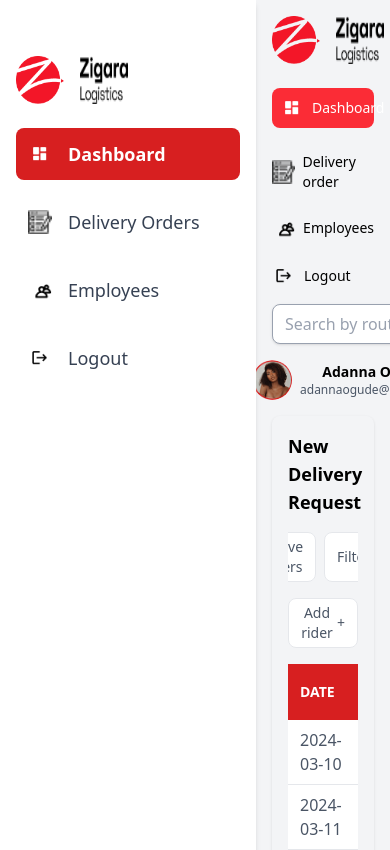
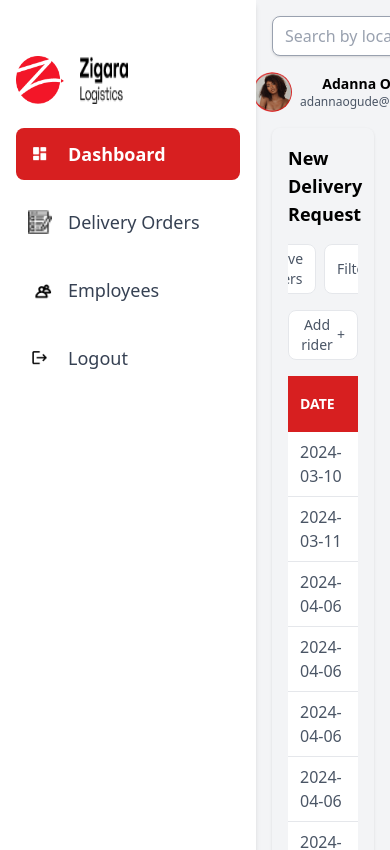
Before and after one commit to PECULIAR-AMY/Zigara, a React (Vite) app in the folder zigara-app/: page /admin in a window 390 px wide. Shown: the top 850 px of the page. Built offline with nearby package versions, Linux system fonts and the light colour scheme.

Commit message:
new commit

```diff
--- a/zigara-app/src/App.tsx
+++ b/zigara-app/src/App.tsx
@@ -5,6 +5,7 @@
 import NewOrder from "./components/NewOrder";
 import Notification from "./components/Notification";
 import NavBar from "./components/NavBar";
+import LogOut from "./components/LogOut";
 
 const App: React.FC = () => {
   return (
@@ -18,6 +19,7 @@
           <Route path="/new-order" element={<NewOrder />} />
           <Route path="/admin" element={<Admin />} />
           <Route path="/notification" element={<Notification />} />
+          <Route path="/logout" element={<LogOut />} />
         </Routes>
       </div>
     </div>
--- a/zigara-app/src/components/Admin.tsx
+++ b/zigara-app/src/components/Admin.tsx
@@ -1,10 +1,4 @@
 import React from "react";
-import ZigLogo from "../assets/Logo (1).png";
-import ZigText from "../assets/Vector (1).png";
-import DashImage from "../assets/Icon - Dashboard.png";
-import DeliveryImage from "../assets/Group 237566.png";
-import User from "../assets/user 1 (1).png";
-import Logout from "../assets/Icon - Logout.png";
 import SearchBar from "../components/SearhBar";
 import { Bell } from "lucide-react";
 import Girl from "../assets/81.png";
@@ -15,34 +9,6 @@
   return (
     <div className="p-4 sm:p-6 md:p-10">
       <div className="flex flex-col md:flex-row gap-4 md:gap-8 lg:gap-40">
-        {/* Sidebar */}
-        <div className="w-full md:w-64">
-          <div className="flex gap-4 items-center">
-            <img src={ZigLogo} alt="Zig Logo" className="w-12 h-12 md:w-18 md:h-37.7" />
-            <img src={ZigText} alt="Zig Text" className="w-12 h-12 md:w-18 md:h-37.7" />
-          </div>
-
-          <div className="bg-red-500 flex items-center rounded-lg p-2 md:p-3 gap-2 md:gap-4 mt-6 md:mt-20">
-            <img src={DashImage} alt="Dash" className="w-6 h-6 md:w-10 md:h-37.7" />
-            <h1 className="text-sm md:text-base text-white">Dashboard</h1>
-          </div>
-
-          <div className="flex items-center gap-2 md:gap-4 mt-6 md:mt-20">
-            <img src={DeliveryImage} alt="Delivery" className="w-6 h-6 md:w-10 md:h-10" />
-            <h1 className="text-sm md:text-base">Delivery order</h1>
-          </div>
-
-          <div className="flex items-center gap-2 md:gap-4 mt-6 md:mt-20">
-            <img src={User} alt="user" className="w-6 h-6 md:w-10 md:h-10" />
-            <h1 className="text-sm md:text-base">Employees</h1>
-          </div>
-
-          <div className="flex items-center gap-2 md:gap-4 mt-6 md:mt-20">
-            <img src={Logout} alt="Logout" className="w-6 h-6 md:w-10 md:h-10" />
-            <h1 className="text-sm md:text-base">Logout</h1>
-          </div>
-        </div>
-
         {/* Main Content */}
         <div className="w-full">
           {/* Header */}
--- a/zigara-app/src/components/NewOrder.tsx
+++ b/zigara-app/src/components/NewOrder.tsx
@@ -1,11 +1,5 @@
 import React, { useState, useEffect } from "react";
-import { Link } from "react-router-dom"; // Import Link from react-router-dom
-import ZigLogo from "../assets/Logo (1).png";
-import ZigText from "../assets/Vector (1).png";
-import DashImage from "../assets/Icon - Dashboard.png";
-import DeliveryImage from "../assets/Group 237566.png";
-import User from "../assets/user 1 (1).png";
-import Logout from "../assets/Icon - Logout.png";
+
 import AdminData from "../components/data/AdminData.tsx"; // Ensure the path is correct
 import Girl from "../assets/81.png";
 import Vector from "../assets/Vector (5).png";
@@ -101,35 +95,6 @@
   return (
     <div className="p-4 sm:p-6 md:p-10 bg-gray-100 min-h-screen">
       <div className="flex flex-col md:flex-row gap-4 md:gap-8">
-        {/* Sidebar */}
-        <div className="w-full md:w-64 bg-white p-4 md:p-6 rounded-lg shadow-md">
-          <div className="flex gap-4 items-center">
-            <img src={ZigLogo} alt="Zig Logo" className="w-8 h-8 md:w-12 md:h-12" />
-            <img src={ZigText} alt="Zig Text" className="w-8 h-8 md:w-12 md:h-12" />
-          </div>
-
-          <div className="mt-6 md:mt-10 space-y-4 md:space-y-6">
-            <Link to="/dashboard" className="flex items-center gap-4 p-2 md:p-3 bg-[#D71F20] rounded-lg">
-              <img src={DashImage} alt="Dashboard" className="w-5 h-5 md:w-6 md:h-6" />
-              <h1 className="text-sm md:text-lg font-semibold text-white">Dashboard</h1>
-            </Link>
-
-            <div className="flex items-center gap-4 p-2 md:p-3 hover:bg-gray-50 rounded-lg cursor-pointer">
-              <img src={DeliveryImage} alt="Delivery" className="w-5 h-5 md:w-6 md:h-6" />
-              <h1 className="text-sm md:text-lg text-gray-700">Delivery Orders</h1>
-            </div>
-
-            <div className="flex items-center gap-4 p-2 md:p-3 hover:bg-gray-50 rounded-lg cursor-pointer">
-              <img src={User} alt="User" className="w-5 h-5 md:w-6 md:h-6" />
-              <h1 className="text-sm md:text-lg text-gray-700">Employees</h1>
-            </div>
-
-            <div className="flex items-center gap-4 p-2 md:p-3 hover:bg-gray-50 rounded-lg cursor-pointer">
-              <img src={Logout} alt="Logout" className="w-5 h-5 md:w-6 md:h-6" />
-              <h1 className="text-sm md:text-lg text-gray-700">Logout</h1>
-            </div>
-          </div>
-        </div>
 
         {/* Main Content */}
         <div className="flex-1">
--- a/zigara-app/src/components/Notification.tsx
+++ b/zigara-app/src/components/Notification.tsx
@@ -60,8 +60,6 @@
     <div className="p-4 md:p-8 bg-gray-100 min-h-screen">
       <div className="flex flex-col md:flex-row gap-4 md:gap-8">
 
-
-        {/* Main Content */}
         <div className="flex-1">
           {/* Header */}
           <div className="flex flex-col md:flex-row justify-between items-center bg-white p-4 md:p-6 rounded-lg shadow-md gap-4 md:gap-0">
--- a/zigara-app/src/components/SearhBar.tsx
+++ b/zigara-app/src/components/SearhBar.tsx
@@ -7,26 +7,58 @@
 
 const SearchBar: React.FC<SearchBarProps> = ({ onSearch }) => {
   const [query, setQuery] = useState<string>("");
+  const [isModalOpen, setIsModalOpen] = useState<boolean>(false);
 
   const handleSearch = (e: React.ChangeEvent<HTMLInputElement>) => {
     const value = e.target.value;
     setQuery(value);
-    onSearch(value);
+  };
+
+  const handleSearchSubmit = () => {
+    if (query.trim()) {
+      onSearch(query); // Pass the query to the parent component
+    } else {
+      setIsModalOpen(true); // Show modal if the query is empty
+    }
+  };
+
+  const closeModal = () => {
+    setIsModalOpen(false);
   };
 
   return (
+    <div>
       <div className="flex items-center border border-gray-400 rounded-lg px-3 bg-white shadow-sm h-[40px] w-100">
         {/* Search Input */}
         <input
           type="text"
-        placeholder="Search by route or name"
+          placeholder="Search by location"
           value={query}
           onChange={handleSearch}
           className="w-full outline-none bg-transparent text-gray-800 placeholder-gray-400 h-full"
         />
 
         {/* Search Icon on the Right */}
+        <button onClick={handleSearchSubmit}>
           <SearchNormal1 size={20} color="red" className="ml-2" />
+        </button>
+      </div>
+
+      {/* Modal for empty query */}
+      {isModalOpen && (
+        <div className="fixed inset-0 flex items-center justify-center bg-black bg-opacity-50">
+          <div className="bg-white p-6 rounded-lg shadow-lg">
+            <h2 className="text-xl font-bold mb-4">Location Not Found</h2>
+            <p>Please enter a valid location.</p>
+            <button
+              onClick={closeModal}
+              className="mt-4 px-4 py-2 bg-red-500 text-white rounded-lg hover:bg-red-600"
+            >
+              Close
+            </button>
+          </div>
+        </div>
+      )}
     </div>
   );
 };
--- a/zigara-app/src/components/data/Orders.tsx
+++ b/zigara-app/src/components/data/Orders.tsx
@@ -5,10 +5,31 @@
   owner: string;
   package: string;
   receiver: string;
-    dropOff: string;
+  dropOffLocation: string; // Corrected property name to match the type
   status: string;
 };
 
+// List of possible drop-off locations
+const dropOffLocations: string[] = [
+  "16 Shomolu, Lagos",
+  "456 Elm St, City B",
+  "789 Oak St, City C",
+  "321 Pine St, City D",
+  "654 Maple St, City E",
+  "16 London road, Lekki",
+  "No 14 victoria island, Lagos",
+  "246 Walnut St, City H",
+  "No 8 Asabe street, Delta state",
+  "No 2 orile, oshodi Lagos",
+];
+
+// Function to get a random location from the list
+const getRandomLocation = (): string => {
+  const randomIndex = Math.floor(Math.random() * dropOffLocations.length);
+  return dropOffLocations[randomIndex];
+};
+
+// Orders array with random drop-off locations
 const orders: Order[] = [
   {
     date: "2024-03-10",
@@ -16,8 +37,8 @@
     owner: "Jane Smith",
     package: "Electronics",
     receiver: "Alice Brown",
-      dropOff: "yes",
-      status: "pending"
+    dropOffLocation: getRandomLocation(), // Randomly assigned location
+    status: "pending",
   },
   {
     date: "2024-03-11",
@@ -25,77 +46,71 @@
     owner: "David Lee",
     package: "Books",
     receiver: "Emily Davis",
-      dropOff: "no",
-      status: "delivered"
+    dropOffLocation: getRandomLocation(), // Randomly assigned location
+    status: "delivered",
   },
   {
     date: "2024-04-06",
     client: "john Becky",
-        owner: 'Peculiar Amaka',
+    owner: "Peculiar Amaka",
     package: "phone",
     receiver: "success",
-        dropOff: "yes",
-        status: "delivered"
+    dropOffLocation: getRandomLocation(), // Randomly assigned location
+    status: "delivered",
   },
-
   {
     date: "2024-04-06",
     client: "john Becky",
-      owner: 'Peculiar Amaka',
+    owner: "Peculiar Amaka",
     package: "phone",
     receiver: "success",
-      dropOff: "yes",
-      status: "delivered"
+    dropOffLocation: getRandomLocation(), // Randomly assigned location
+    status: "pending",
   },
-
   {
     date: "2024-04-06",
     client: "john Becky",
-    owner: 'Peculiar Amaka',
+    owner: "Peculiar Amaka",
     package: "phone",
     receiver: "success",
-    dropOff: "yes",
-    status: "delivered"
+    dropOffLocation: getRandomLocation(), // Randomly assigned location
+    status: "Pending",
   },
-
   {
     date: "2024-04-06",
     client: "john Becky",
-  owner: 'Peculiar Amaka',
+    owner: "Peculiar Amaka",
     package: "phone",
     receiver: "success",
-  dropOff: "yes",
-  status: "delivered"
+    dropOffLocation: getRandomLocation(), // Randomly assigned location
+    status: "delivered",
   },
-
   {
     date: "2024-04-06",
     client: "john Becky",
-  owner: 'Peculiar Amaka',
+    owner: "Peculiar Amaka",
     package: "phone",
     receiver: "success",
-  dropOff: "yes",
-  status: "delivered"
+    dropOffLocation: getRandomLocation(), // Randomly assigned location
+    status: "Pending",
   },
-
   {
     date: "2024-04-06",
     client: "john Becky",
-  owner: 'Peculiar Amaka',
+    owner: "Peculiar Amaka",
     package: "phone",
     receiver: "success",
-  dropOff: "yes",
-  status: "delivered"
+    dropOffLocation: getRandomLocation(), // Randomly assigned location
+    status: "delivered",
   },
-
   {
     date: "2024-04-06",
     client: "john Becky",
-  owner: 'Peculiar Amaka',
+    owner: "Peculiar Amaka",
     package: "phone",
     receiver: "success",
-  dropOff: "yes",
-  status: "delivered"
+    dropOffLocation: getRandomLocation(), // Randomly assigned location
+    status: "delivered",
   },
 ];
 
```
Also changed, not shown: zigara-app/src/components/DashBoard.tsx (+6 -8 lines), zigara-app/src/components/NavBar.tsx (+24 -4 lines). Lines whose indentation alone changed are shown as unchanged.
